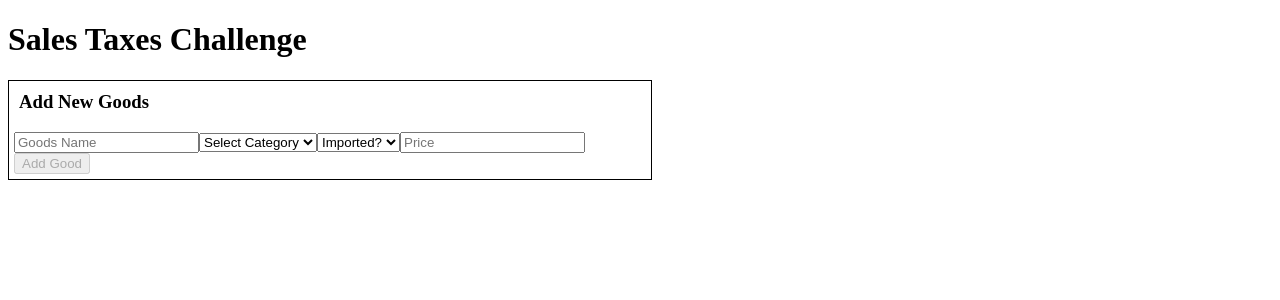
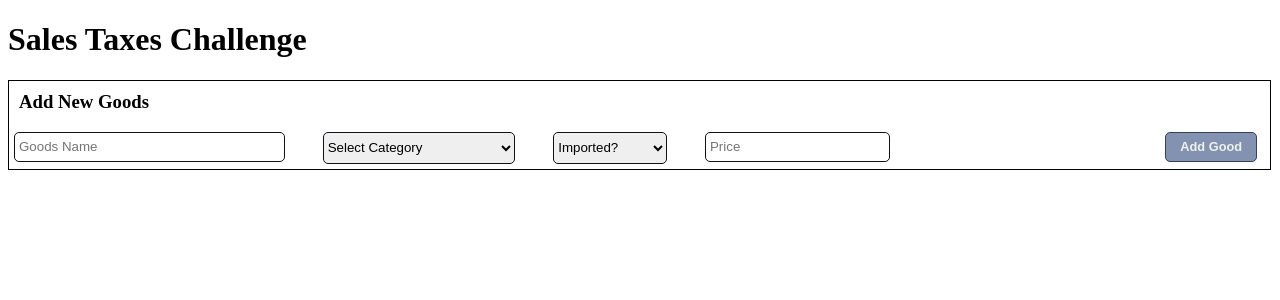
Before and after one commit to LeahWinters/SalesTaxesChallenge, a React (Vite) app: page / in a window 1280 px wide. Shown: the top 300 px of the page. Built offline with nearby package versions, Linux system fonts and the light colour scheme.

Commit message:
formCreation - Updated Form component with styling and small functionality changes to store user inputs

```diff
--- a/src/Form/Form.css
+++ b/src/Form/Form.css
@@ -1,7 +1,7 @@
 .form {
   border: solid 1px black;
   padding: 5px;
-  width: 50%;
+  width: 99%;
 }
 
 .formHeader {
@@ -10,21 +10,64 @@
 }
 
 .inputHolder {
+  display: flex;
+  width: 100%;
+}
 
+.formOptions {
+  display: flex;
+  justify-content: space-between;
+  width: 70%;
 }
 
 .nameInput {
-
+  border: 1px solid #140D1D;
+  border-radius: 5px;
+  height: 2em;
+  padding-left: 4px;
+  width: 30%;
 }
 
 .categorySelect {
-
+  border: 1px solid #140D1D;
+  border-radius: 5px;
+  cursor: pointer;
+  height: 2.4em;
+  width: 22%;
 }
 
 .importedSelect {
-
+  border: 1px solid #140D1D;
+  border-radius: 5px;
+  cursor: pointer;
+  height: 2.4em;
+  width: 13%;
 }
 
 .priceInput {
+  border: 1px solid #140D1D;
+  border-radius: 5px;
+  padding-left: 4px;
+  height: 2em;
+}
 
+.addGoodsButton {
+  border: 1px solid #364156;
+  border-radius: 5px;
+  height: 2.4em;
+  font-size: 0.8em;
+  font-weight: 600;
+  margin-left: 22%;
+  width: 92px;
 }
+
+.buttonDisabled {
+  background-color: #8292B0;
+  color: #eef0eb;
+}
+
+.buttonEnabled {
+  background-color: #009ea3;
+  color: #eef0eb;
+  cursor: pointer;
+}
--- a/src/Form/Form.tsx
+++ b/src/Form/Form.tsx
@@ -1,35 +1,71 @@
-import React, { useState, FC } from 'react';
+import React, { useState, useEffect } from 'react';
+import AddedGoodsDataInterface from '../interfacesData';
 import './Form.css';
 
-interface Form {
-
+interface FormInterface {
+  addGoodsToGoodsData: () => void;
 };
 
-const Form: FC = () => {
+const Form = ({ addGoodsToGoodsData }: FormInterface) => {
   const [goodsName, setGoodsName] = useState('');
   const [category, setCategory] = useState('');
-  const [isImported, setIsImported] = useState(false);
+  const [isImported, setIsImported] = useState('');
+  const [goodsPrice, setGoodsPrice] = useState('');
   const [isAddGoodButtonDisabled, setIsAddGoodButtonDisabled] = useState(true);
+
+  useEffect(() => {
+    if ((goodsName && goodsPrice && category && isImported) !== '' ) {
+      setIsAddGoodButtonDisabled(false);
+    }
+  }, [goodsName, goodsPrice, category, isImported]);
+
 
   return (
     <div className='form'>
       <h3 className='formHeader'>Add New Goods</h3>
       <div className='inputHolder'>
-        <input type='text' placeholder='Goods Name' className='nameInput'></input>
-        <select id='category-select' className='categorySelect'>
-          <option value='' disabled selected>Select Category</option>
+        <div className='formOptions'>
+          <input
+            type='text'
+            placeholder='Goods Name'
+            className='nameInput'
+            onChange={e => setGoodsName(e.target.value)}
+          />
+          <select
+            id='category-select'
+            className='categorySelect'
+            value={category}
+            onChange={(e) => setCategory(e.target.value)}
+          >
+            <option value='' disabled>Select Category</option>
             <option value='food'>Food</option>
             <option value='book'>Book</option>
             <option value='medical'>Medical Product</option>
             <option value='other'>Other</option>
           </select>
-        <select id='imported-select' className='importedSelect'>
-          <option value='' disabled selected>Imported?</option>
+          <select
+            id='imported-select'
+            className='importedSelect'
+            value={isImported}
+            onChange={e => setIsImported(e.target.value)}
+          >
+            <option value='' disabled>Imported?</option>
             <option value='no'>No</option>
             <option value='yes'>Yes</option>
           </select>
-        <input type='text' placeholder='Price' className='priceInput'></input>
-        <button disabled={isAddGoodButtonDisabled}>Add Good</button>
+          <input
+            type='number'
+            placeholder='Price'
+            className='priceInput'
+            onChange={e => setGoodsPrice(e.target.value)}
+          />
+        </div>
+        <button
+          disabled={isAddGoodButtonDisabled}
+          className={isAddGoodButtonDisabled ? 'buttonDisabled addGoodsButton' : 'buttonEnabled addGoodsButton'}
+        >
+          Add Good
+        </button>
       </div>
     </div>
   );
```
Lines whose indentation alone changed are shown as unchanged.
